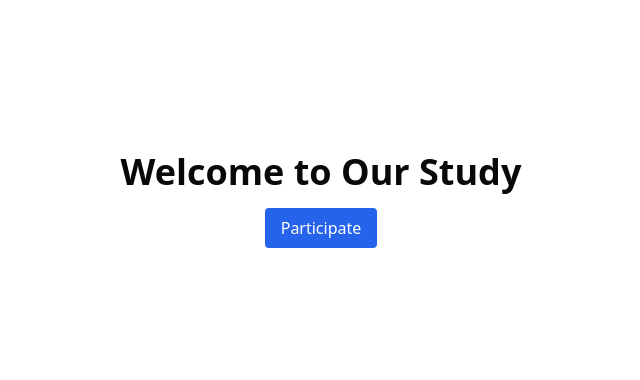
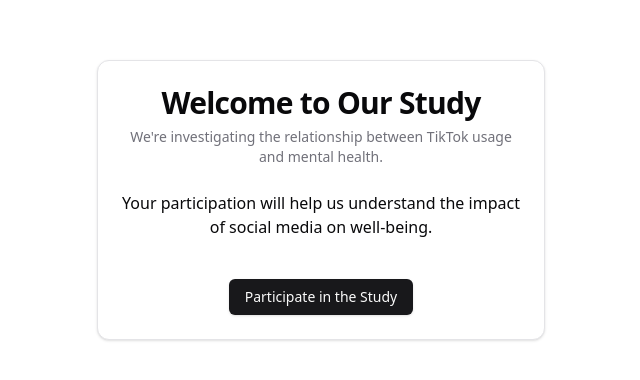
Before and after one commit to danielkorkin/tiktok-depression-survey, a Next.js app: page / in a window 1280 px wide. Shown: the part 200-580 px from the top of the page, without its empty margins (319-959 px from the left). Built offline with nearby package versions, Linux system fonts and the light colour scheme.

Commit message:
homepage

```diff
--- a/src/app/page.tsx
+++ b/src/app/page.tsx
@@ -1,14 +1,41 @@
 import Link from "next/link";
+import { Button } from "@/components/ui/button";
+import {
+	Card,
+	CardContent,
+	CardDescription,
+	CardFooter,
+	CardHeader,
+	CardTitle,
+} from "@/components/ui/card";
 
 export default function Home() {
 	return (
-		<main className="flex flex-col items-center justify-center min-h-screen py-2">
-			<h1 className="text-4xl font-bold mb-4">Welcome to Our Study</h1>
-			<Link href="/participate" legacyBehavior>
-				<a className="px-4 py-2 bg-blue-600 text-white rounded hover:bg-blue-700">
-					Participate
-				</a>
-			</Link>
+		<main className="flex flex-col items-center justify-center min-h-screen py-2 px-4">
+			<Card className="w-full max-w-md">
+				<CardHeader>
+					<CardTitle className="text-3xl font-bold text-center">
+						Welcome to Our Study
+					</CardTitle>
+					<CardDescription className="text-center">
+						We&apos;re investigating the relationship between TikTok
+						usage and mental health.
+					</CardDescription>
+				</CardHeader>
+				<CardContent>
+					<p className="text-center mb-4">
+						Your participation will help us understand the impact of
+						social media on well-being.
+					</p>
+				</CardContent>
+				<CardFooter className="flex justify-center">
+					<Button asChild>
+						<Link href="/participate">
+							Participate in the Study
+						</Link>
+					</Button>
+				</CardFooter>
+			</Card>
 		</main>
 	);
 }
```
